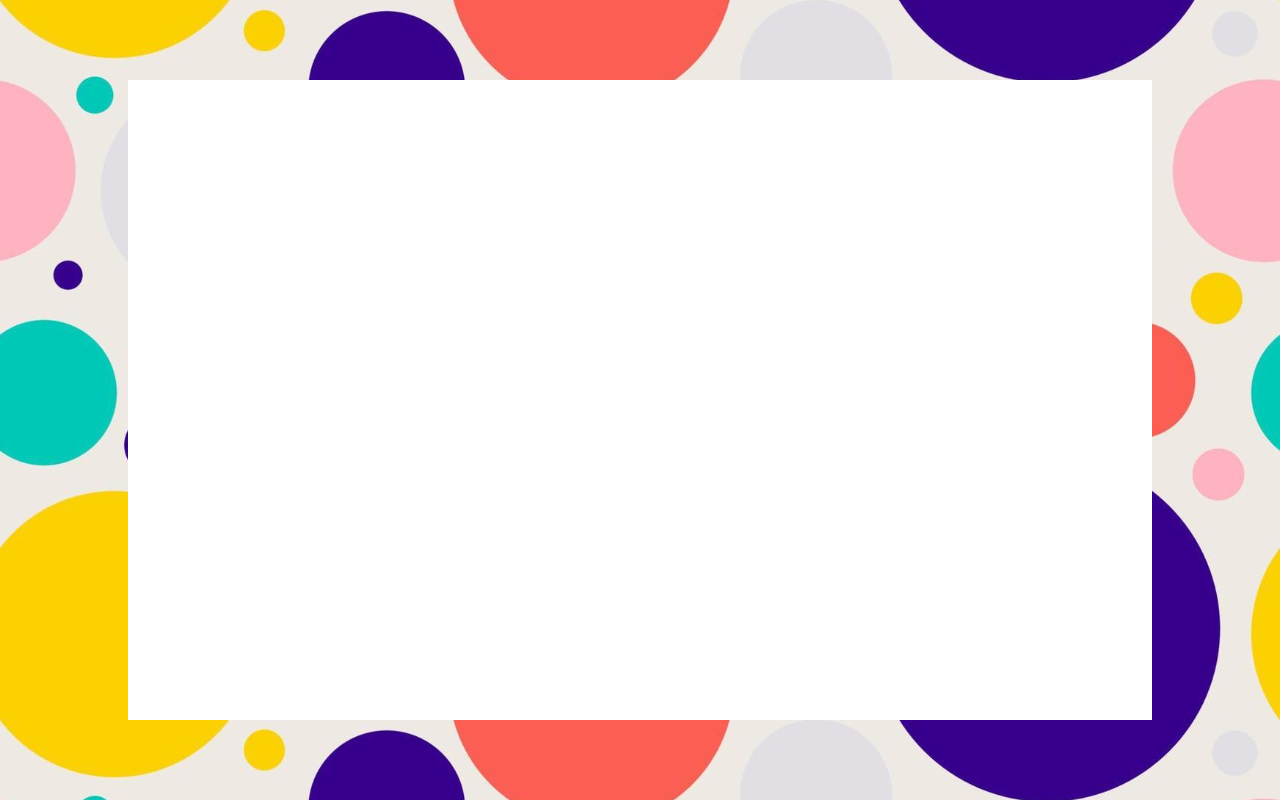
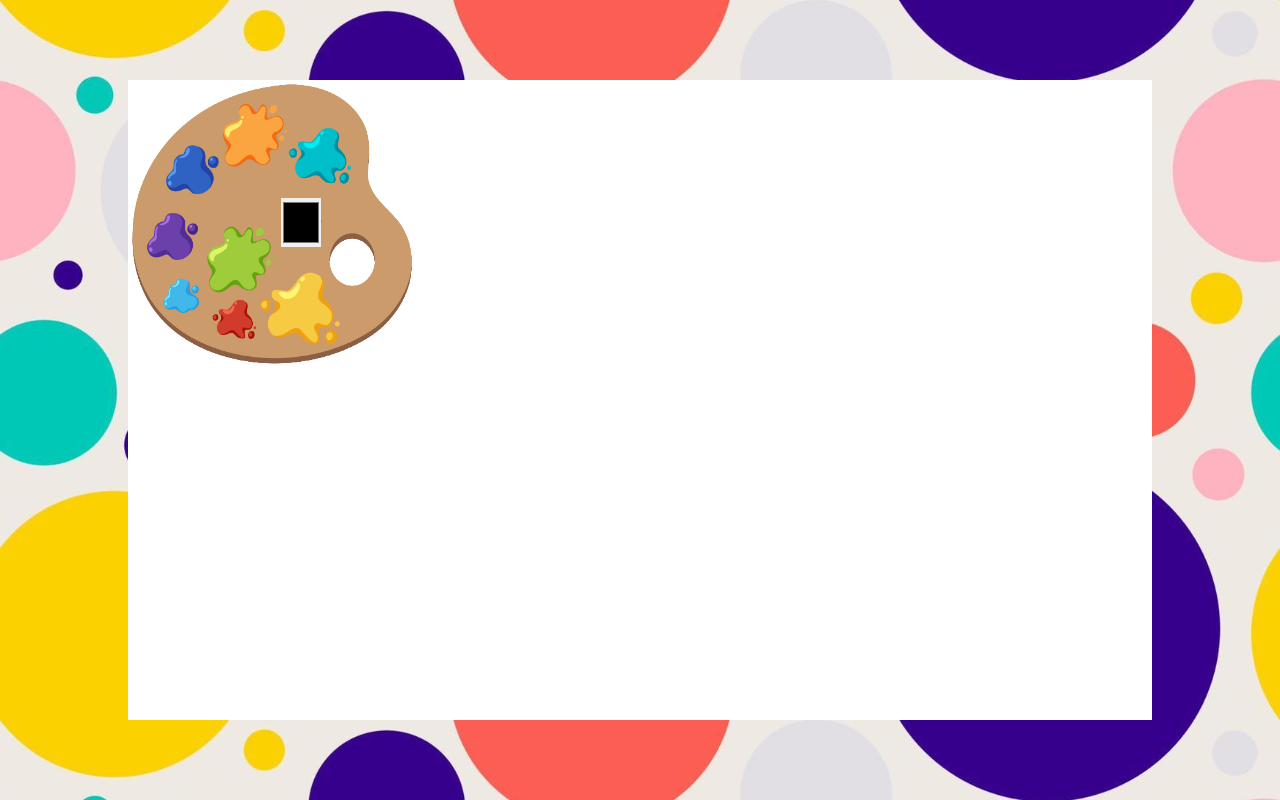
Before and after one commit to olgamomirov/coloring_book, a React (Create React App) app: page / in a window 1280 px wide. Built offline with nearby package versions, Linux system fonts and the light colour scheme.

Commit message:
creating color palette

```diff
--- a/src/components/canvas/Canvas.tsx
+++ b/src/components/canvas/Canvas.tsx
@@ -1,8 +1,12 @@
-import React from 'react';
+import React from "react";
+import Palette from "../palette/Palette";
 
-function Canvas () {
-
-    return <div className="flex w-4/5 h-4/5 absolute top-1/2 left-1/2 transform -translate-x-1/2 -translate-y-1/2 bg-white "> </div>
+function Canvas() {
+  return (
+    <div className="flex w-4/5 h-4/5 absolute top-1/2 left-1/2 transform -translate-x-1/2 -translate-y-1/2 bg-white ">
+      <Palette />
+    </div>
+  );
 }
 
-export default Canvas
+export default Canvas;
--- a/src/components/color_field/ColorFiels.tsx
+++ b/src/components/color_field/ColorFiels.tsx
@@ -1,5 +1,9 @@
-function ColorField ({}) {
-    return <div></div>
+interface Props {
+  color?: string;
 }
 
-export default ColorField
+function ColorField({ color = "#FFFFFF" }: Props) {
+  return <input type="color" value={color} />;
+}
+
+export default ColorField;
--- /dev/null
+++ b/src/components/image/Image.tsx
@@ -0,0 +1,3 @@
+export default function Image() {
+  return <div></div>;
+}
--- /dev/null
+++ b/src/components/palette/Palette.tsx
@@ -0,0 +1,32 @@
+import { defaultColors } from "../../helpers/helpers";
+import ColorField from "../color_field/ColorFiels";
+import styles from "./palette.module.css";
+
+export default function Palette() {
+  return (
+    <div className="flex flex-wrap justify-center w-72 h-72 relative">
+      <img src="color-palette.png" />
+      {/* red */}
+      <div className="bottom-[8%] left-[29%]  w-[16%]  h-[16%] absolute cursor-pointer"></div>
+      {/* yellow */}
+      <div className="bottom-[8%] right-[28%]  w-[23%]  h-[25%] absolute cursor-pointer"></div>
+      {/*  light-blue */}
+      <div className="bottom-[19%] left-[13%]  w-[13%]  h-[12%] absolute cursor-pointer"></div>
+      {/* green */}
+      <div className="bottom-[27%] left-[28%]  w-[22%]  h-[22%] absolute cursor-pointer"></div>
+      {/* purple */}
+      <div className="bottom-[37%] left-[6%]  w-[19%]  h-[17%] absolute cursor-pointer"></div>
+      {/* dark-blue */}
+      <div className="top-[23%] left-[13%]  w-[19%]  h-[17%] absolute cursor-pointer"></div>
+      {/* orange */}
+      <div className="top-[8%] left-[33%]  w-[22%]  h-[22%] absolute cursor-pointer"></div>
+      {/* top-blue */}
+      <div className="top-[16%] right-[22%]  w-[22%]  h-[20%] absolute cursor-pointer"></div>
+      {/* color picker */}
+      <input
+        type="color"
+        className="top-[41%] right-[33%]  w-[14%]  h-[17%] absolute cursor-pointer"
+      />
+    </div>
+  );
+}
```
Also changed, not shown: src/App.tsx (+5 -7 lines), public/color-palette.png (added), 1 other file (tests, documents, lock files or other folders).
